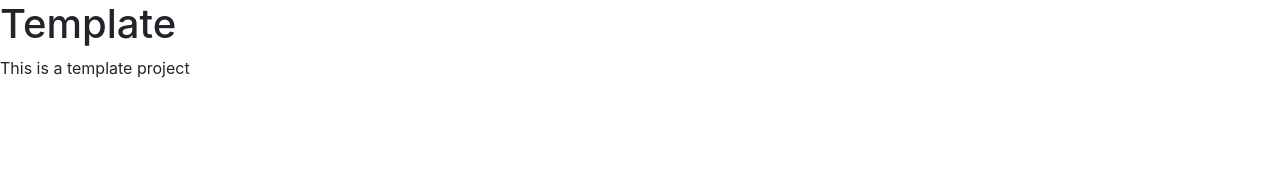
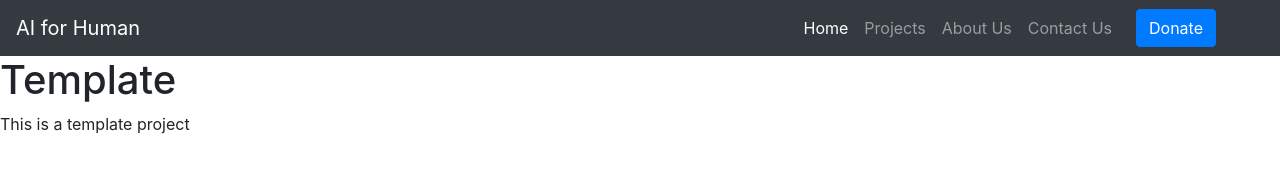
Before and after one commit to AhsanShihab/AI-for-Human, a website: page index.html in a window 1280 px wide. Drawn offline with nearby package versions, Linux system fonts and the light colour scheme.

Commit message:
Add Navbar

```diff
--- a/index.html
+++ b/index.html
@@ -14,6 +14,27 @@
 
 </head>
 <body>
+    <nav class="navbar navbar-expand-lg navbar-dark bg-dark">
+        <a class="navbar-brand" href="index.html">AI for Human</a>
+        <button class="navbar-toggler" type="button" data-toggle="collapse" data-target="#navbar"><span class="navbar-toggler-icon"></span></button>
+        <div class="collapse navbar-collapse" id="navbar">
+            <ul class="navbar-nav ml-auto">
+                <li class="nav-item active">
+                    <a class="nav-link" href="index.html">Home</a>
+                </li>
+                <li class="nav-item">
+                    <a class="nav-link" href="index.html">Projects</a>
+                </li>
+                <li class="nav-item">
+                    <a class="nav-link" href="index.html">About Us</a>
+                </li>
+                <li class="nav-item">
+                    <a class="nav-link" href="index.html">Contact Us</a>
+                </li>
+            </ul>
+            <button class="btn btn-primary mr-5 ml-3">Donate</button>
+        </div>
+    </nav>
     <h1> Template</h1>
     <p>This is a template project</p>
     <footer>
```
